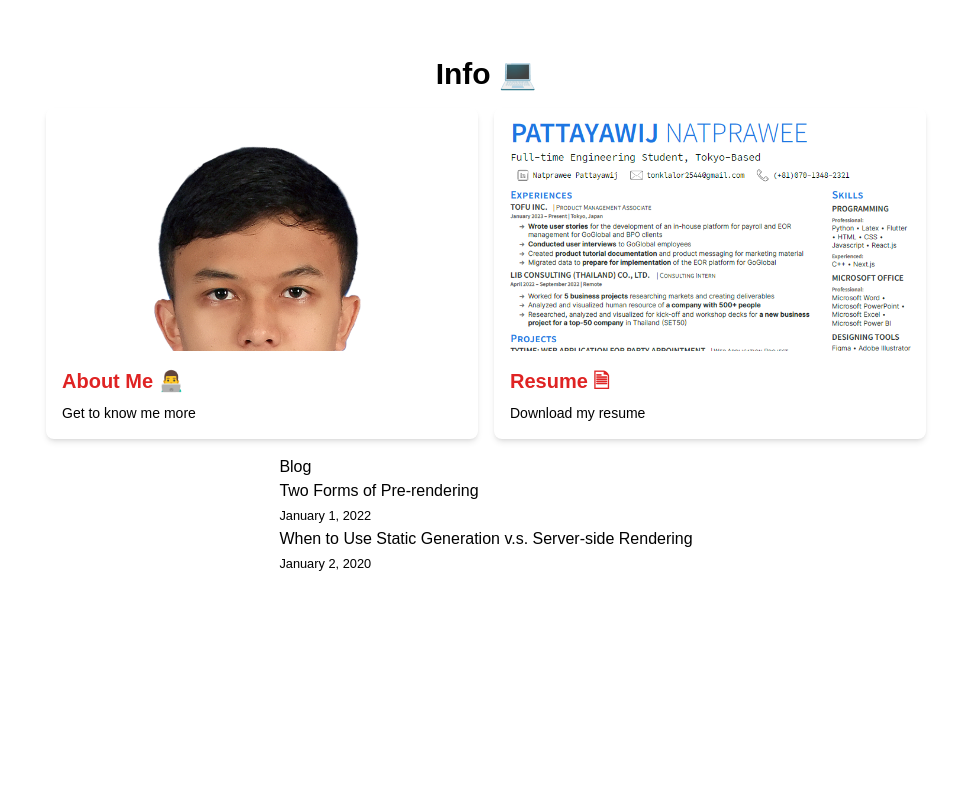
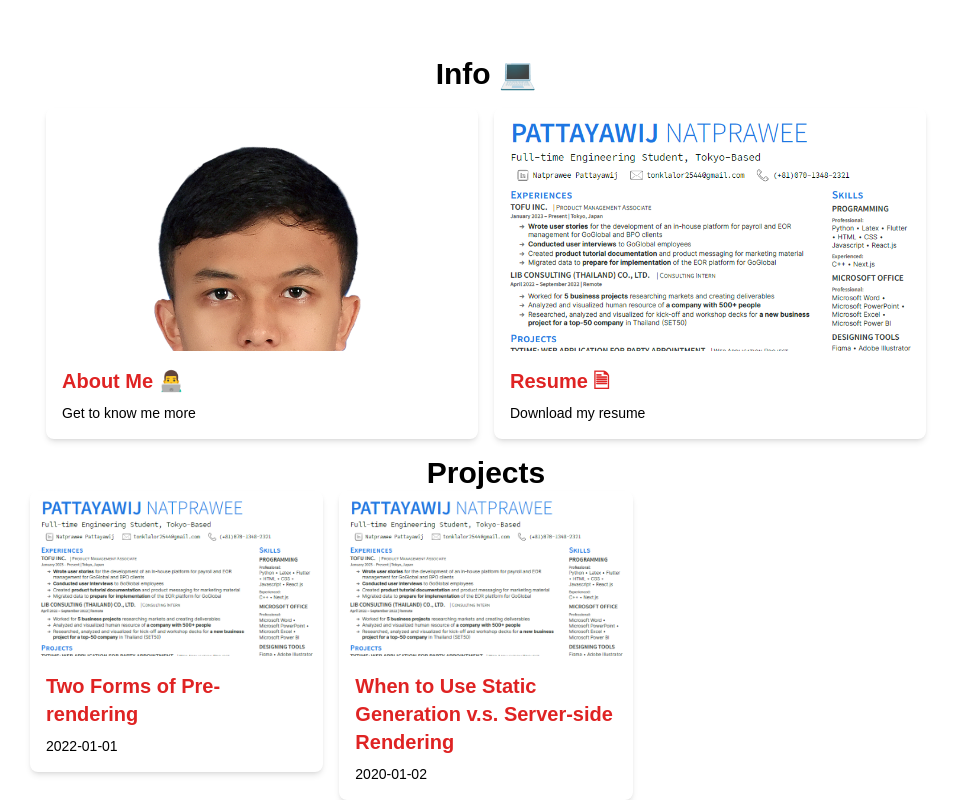
Before and after one commit to tonklable/my-portfolio, a Next.js app: page / in a window 1280 px wide. Shown: the part 744-1544 px from the top of the page, without its empty margins (154-1109 px from the left). Before the commit the page ends 1319 px from the top, so only its background shows below. Built offline with nearby package versions, Linux system fonts and the light colour scheme.

Commit message:
Project cards

```diff
--- a/src/pages/index.js
+++ b/src/pages/index.js
@@ -66,15 +66,21 @@ export default function Home({ allPostsData }) {
           </div>
         </div>
         <section className="">
-          <h2 className="">Blog</h2>
-          <ul className="">
+          <h2 className="text-xl lg:text-3xl text-center font-bold text-black font-sans leading-tight">Projects</h2>
+          <ul className="md:columns-3 space-y-8 md:space-y-0">
             {allPostsData.map(({ id, date, title }) => (
               <li className="" key={id}>
-                <Link href={`/posts/${id}`}>{title}</Link>
+                <Link href={`/posts/${id}`}>
+                  <Card
+                    imageUrl={resume}
+                    title={title}
+                    subtitle={date}
+                  />
+                </Link>
                 <br />
-                <small className="">
+                {/* <small className="">
                   <Date dateString={date} />
-                </small>
+                </small> */}
               </li>
             ))}
           </ul>
```
